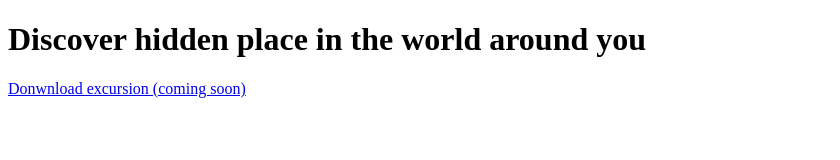
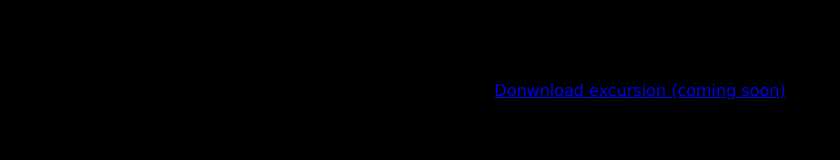
Before and after one commit to roy0162080/excursion, a plain HTML site: page index.html in a window 1280 px wide. Shown: the whole page, without its empty margins (0-840 px from the left). Drawn offline with Linux system fonts and the light colour scheme.

Commit message:
add body style

```diff
--- a/index.html
+++ b/index.html
@@ -7,6 +7,6 @@
     <link rel="stylesheet" href="resources/css/style.css">
 </head>
 <body>
-    <h1>Discover hidden place in the world around you</h1>
-    <p><a href="#">Donwnload excursion (coming soon)</a></p>
+    <h1 class="main-header">Discover hidden place in the world around you</h1>
+    <p class="sub-header"><a href="#">Donwnload excursion (coming soon)</a></p>
 </html>
--- a/resources/css/style.css
+++ b/resources/css/style.css
@@ -0,0 +1,5 @@
+body{
+    background-color: #000;
+    font-family: Verdana, Geneva, Tahoma, sans-serif;
+    text-align: center;
+}
```
